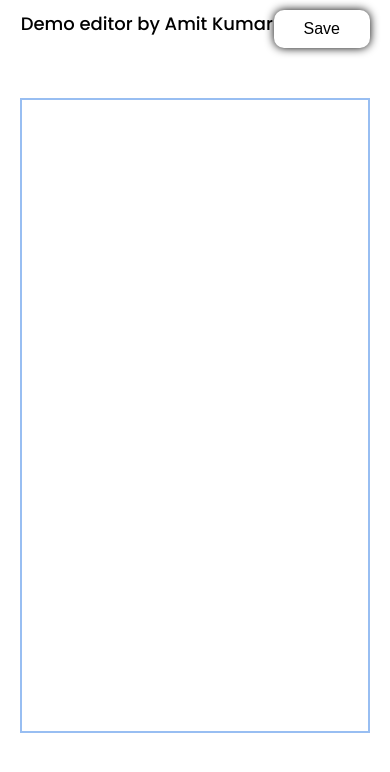
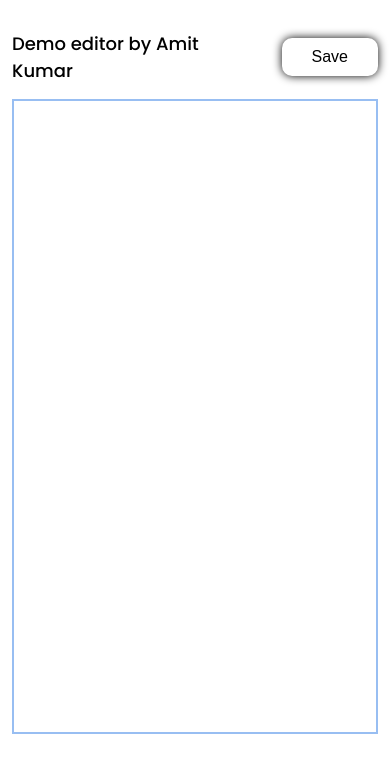
Before and after one commit to amitk-codes/draftjs-editor, a React (Create React App) app: page / in a window 390 px wide. Shown: the top 772 px of the page. Built offline with nearby package versions, Linux system fonts and the light colour scheme.

Commit message:
fixed some CSS Spacings

```diff
--- a/src/App.css
+++ b/src/App.css
@@ -1,10 +1,17 @@
 
 .app-wrapper{
-  padding: 10px 20px;
-
+  padding: 30px 20px;
 }
 
 .header-wrapper{
   display: flex;
+  align-items: center;
   justify-content: space-between;
+  margin-bottom: 15px;
 }
+
+@media (max-width: 500px){
+  .app-wrapper{
+    padding: 30px 12px;
+  }
+}
--- a/src/stylesheets/saveBtn.css
+++ b/src/stylesheets/saveBtn.css
@@ -1,8 +1,9 @@
 .save-button-div{
-  margin-left: auto;
+  margin-left: 20px;
 }
 
 .save-button{
+  margin: auto !important;
   background-color: white;
   border: none;
   outline: none;
@@ -17,9 +18,11 @@
   border-radius: 10px;
   color: black;
   transition: all 0.4s ease;
+  cursor: pointer;
+  -webkit-tap-highlight-color: transparent;
 }
 
 .save-button:active{
   box-shadow: 0 0 2px black;
-  /* border: 2px solid black; */
+  background-color: white;
 }
--- a/src/stylesheets/title.css
+++ b/src/stylesheets/title.css
@@ -1,5 +1,5 @@
 .title-div{
   font-weight: 500;
   font-size: 18px;
-  margin-left: auto;
+  margin: auto;
 }
```
